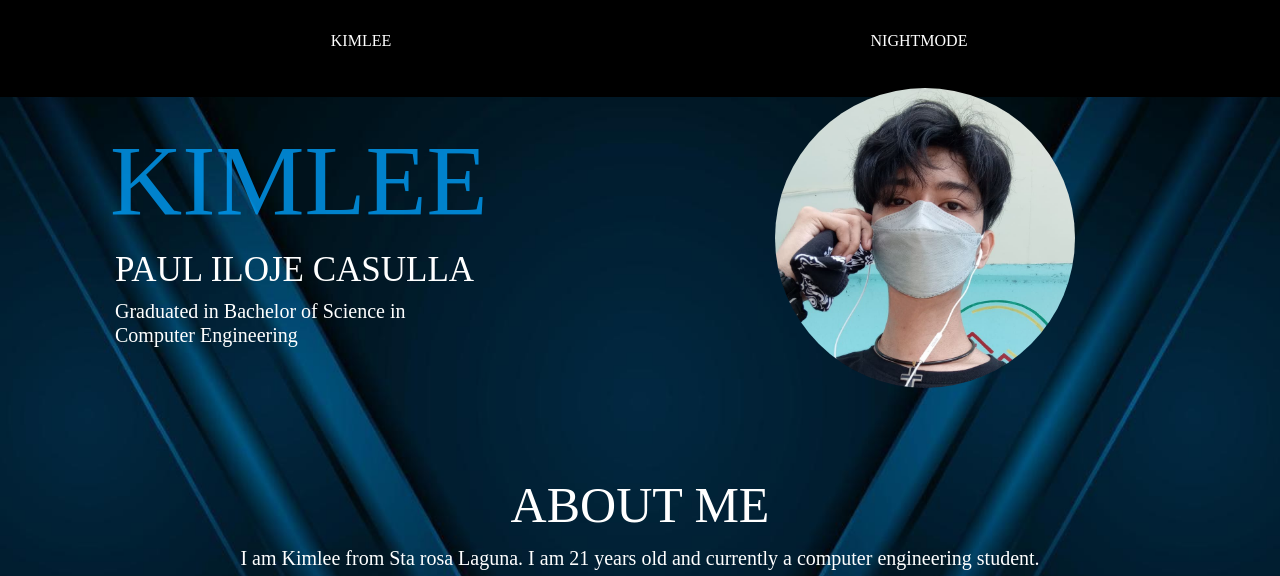
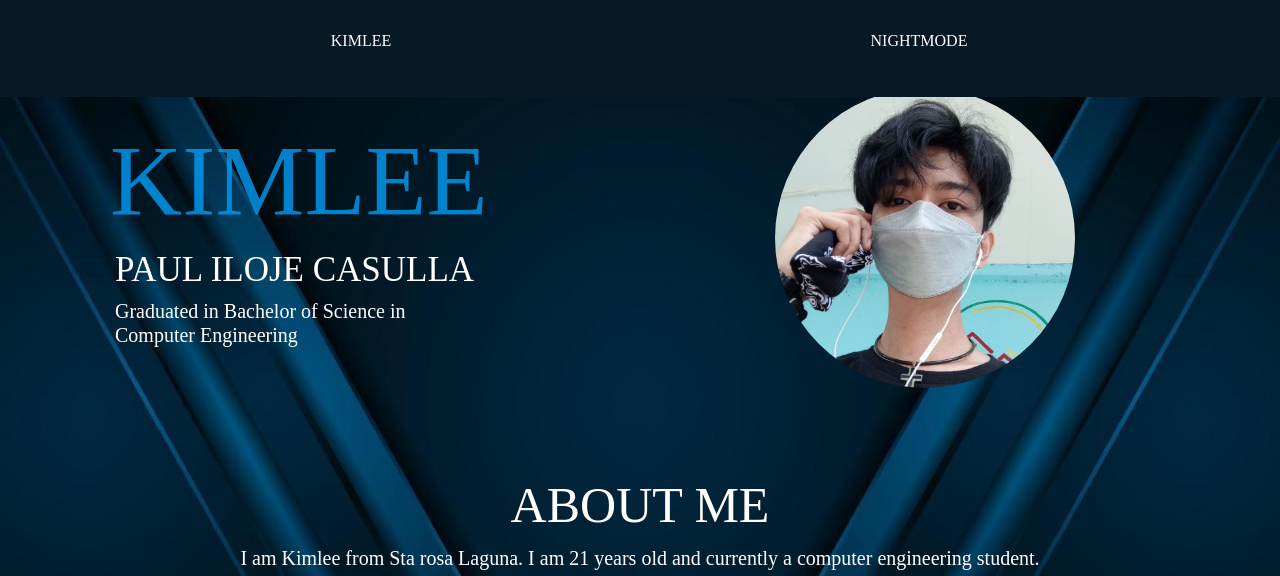
Before and after one commit to kimlee07/casullekim.github.io, a plain HTML site: page index.html in a window 1280 px wide. Shown: the top 576 px of the page. Drawn offline with nearby package versions, Linux system fonts and the light colour scheme.

Commit message:
Update headers.css

```diff
--- a/styles/headers.css
+++ b/styles/headers.css
@@ -1,8 +1,9 @@
 header {
     display: inline-block;
-    background: black;
+    background: rgb(7, 25, 36);
     position: fixed;
     top: 0;
+    z-index: 999;
     width: 100%;
 
   }
```
